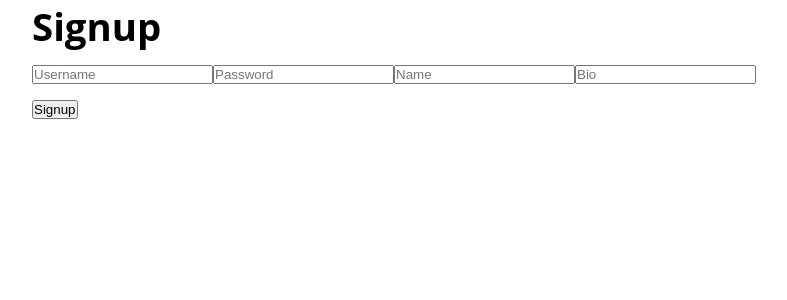
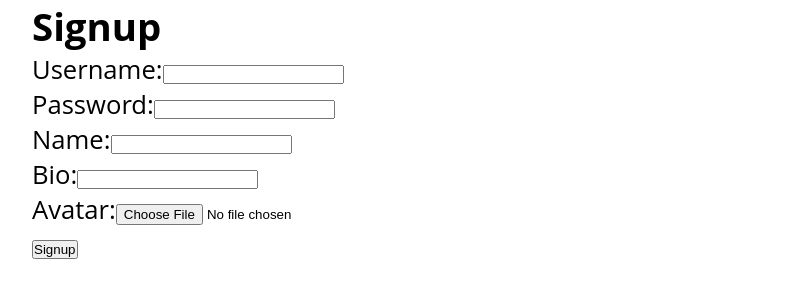
Before and after one commit to SOLMIN/instagram-Clone, a React (Create React App) app: page /signup in a window 1280 px wide. Shown: the top 300 px of the page, without its empty margins (224-1011 px from the left). Built offline with nearby package versions, Linux system fonts and the light colour scheme; no server answers.

Commit message:
signup Avatar changes

```diff
--- a/src/pages/Signup.tsx
+++ b/src/pages/Signup.tsx
@@ -2,12 +2,24 @@ import React, { useState } from 'react';
 import { useNavigate } from 'react-router-dom';
 
 const Signup: React.FC = () => {
-  const [formData, setFormData] = useState({ username: '', password: '', name: '', bio: '' });
+  const [formData, setFormData] = useState({ username: '', password: '', name: '', bio: '', avatar: '' });
   const [error, setError] = useState('');
   const navigate = useNavigate();
 
   const handleChange = (e: React.ChangeEvent<HTMLInputElement>) => {
-    setFormData({ ...formData, [e.target.name]: e.target.value });
+    const { name, value } = e.target;
+    setFormData({ ...formData, [name]: value });
+  };
+
+  const handleFileChange = (e: React.ChangeEvent<HTMLInputElement>) => {
+    const file = e.target.files?.[0];
+    if (file) {
+      const reader = new FileReader();
+      reader.onloadend = () => {
+        setFormData({ ...formData, avatar: reader.result as string });
+      };
+      reader.readAsDataURL(file);
+    }
   };
 
   const handleSubmit = async (e: React.FormEvent) => {
@@ -35,10 +47,26 @@ const Signup: React.FC = () => {
       <h2>Signup</h2>
       {error && <p style={{ color: 'red' }}>{error}</p>}
       <form onSubmit={handleSubmit}>
-        <input type="text" name="username" placeholder="Username" onChange={handleChange} required />
-        <input type="password" name="password" placeholder="Password" onChange={handleChange} required />
-        <input type="text" name="name" placeholder="Name" onChange={handleChange} required />
-        <input type="text" name="bio" placeholder="Bio" onChange={handleChange} />
+        <div>
+          <label>Username:</label>
+          <input type="text" name="username" value={formData.username} onChange={handleChange} required />
+        </div>
+        <div>
+          <label>Password:</label>
+          <input type="password" name="password" value={formData.password} onChange={handleChange} required />
+        </div>
+        <div>
+          <label>Name:</label>
+          <input type="text" name="name" value={formData.name} onChange={handleChange} required />
+        </div>
+        <div>
+          <label>Bio:</label>
+          <input type="text" name="bio" value={formData.bio} onChange={handleChange} />
+        </div>
+        <div>
+          <label>Avatar:</label>
+          <input type="file" accept="image/*" onChange={handleFileChange} />
+        </div>
         <button type="submit">Signup</button>
       </form>
     </div>
```
Also changed, not shown: src/routes/userRoutes.ts (+3 -6 lines).
